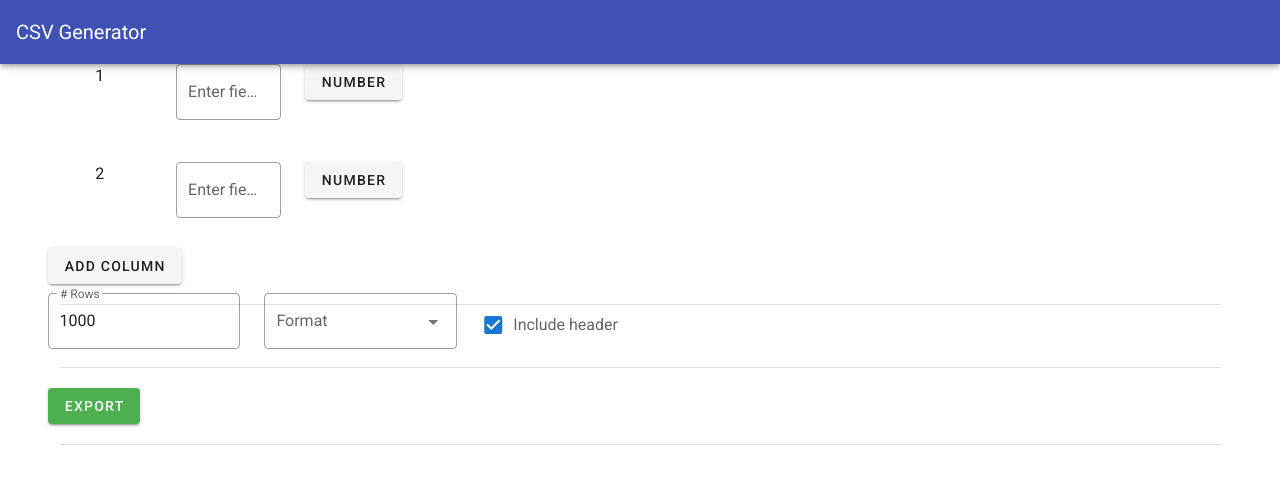
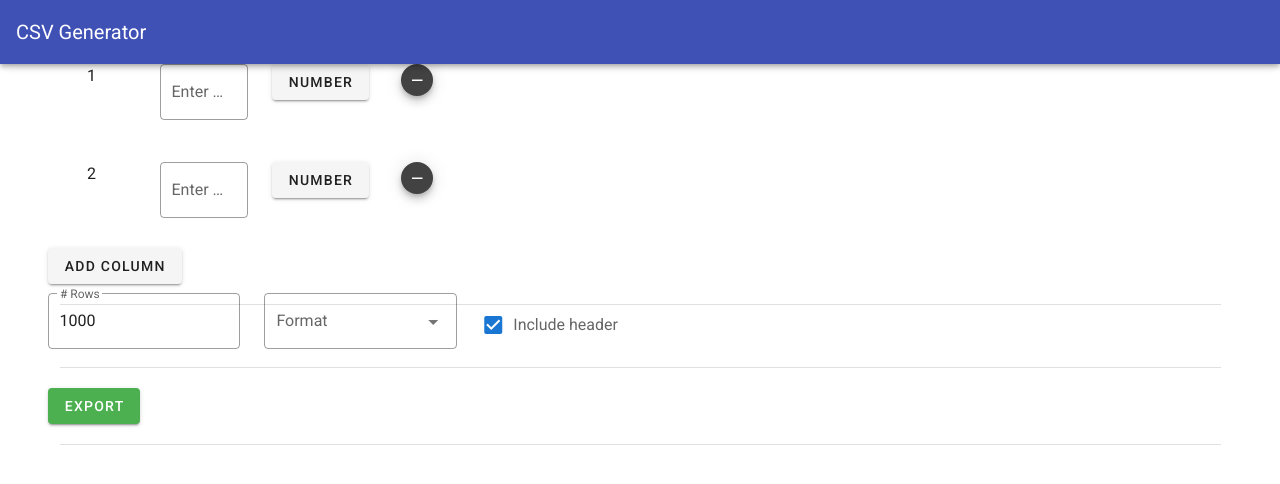
Before and after one commit to FBuervenich/random-csv-generator, a Vue app: page / in a window 1280 px wide. Shown: the top 484 px of the page. Built offline with nearby package versions, Linux system fonts and the light colour scheme.

Commit message:
ADD functionality for removing columns

```diff
--- a/src/components/CsvColumn.vue
+++ b/src/components/CsvColumn.vue
@@ -9,6 +9,11 @@
       </v-col>
       <v-col>
         <CsvColumnTypeSelector />
+      </v-col>
+      <v-col>
+        <v-btn class="mx-2" fab dark x-small color="secondary" @click="removeColumn">
+          <v-icon dark>mdi-minus</v-icon>
+        </v-btn>
       </v-col>
     </v-row>
   </div>
@@ -23,6 +28,11 @@ export default {
   props: {
     columnName: String,
   },
+  methods: {
+    removeColumn() {
+      this.$emit('columnRemoved');
+    },
+  },
 };
 </script>
 
--- a/src/components/CsvColumnList.vue
+++ b/src/components/CsvColumnList.vue
@@ -1,6 +1,11 @@
 <template>
   <div>
-    <CsvColumn v-for="(column, index) in columns" :key="index" :columnName="column" />
+    <CsvColumn
+      v-for="(column, index) in columns"
+      :key="index"
+      :columnName="column"
+      @columnRemoved="removeColumn(index)"
+    />
     <v-btn @click="addColumn">Add Column</v-btn>
   </div>
 </template>
@@ -21,6 +26,9 @@ export default {
       this.columns.push('hallo');
       // console.log(this.columns);
     },
+    removeColumn: function (index) {
+      this.columns.splice(index, 1);
+    },
   },
 };
 </script>
```
